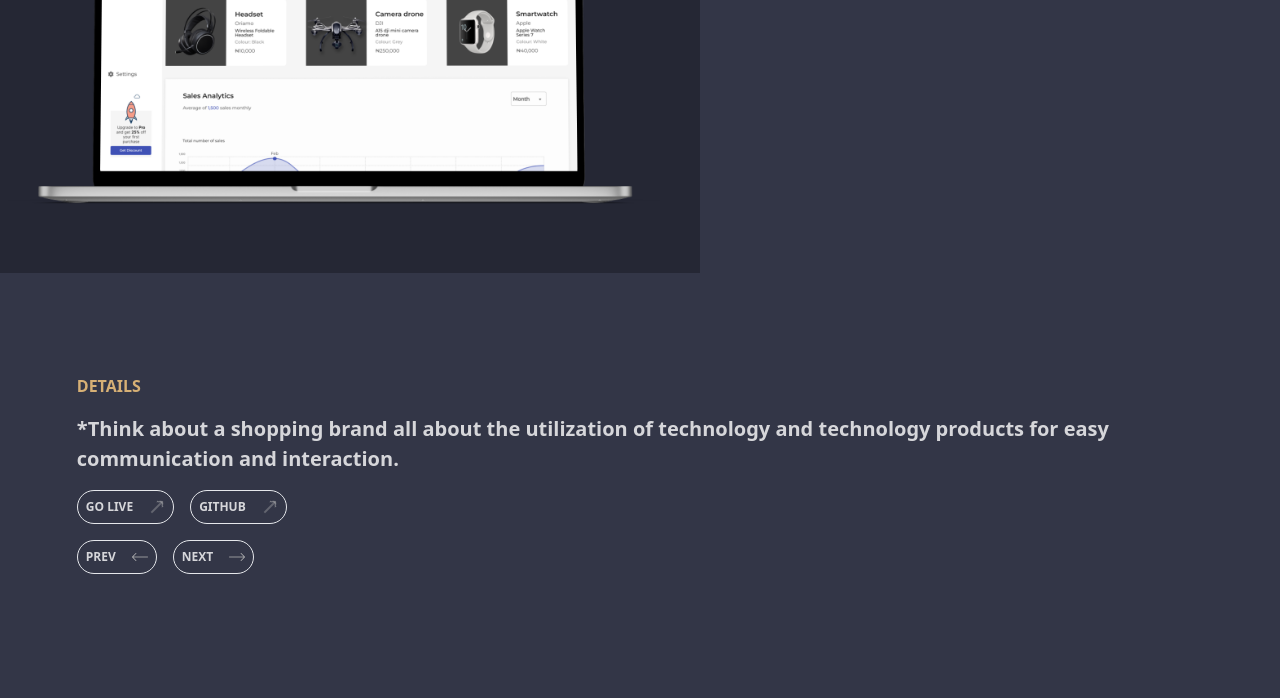
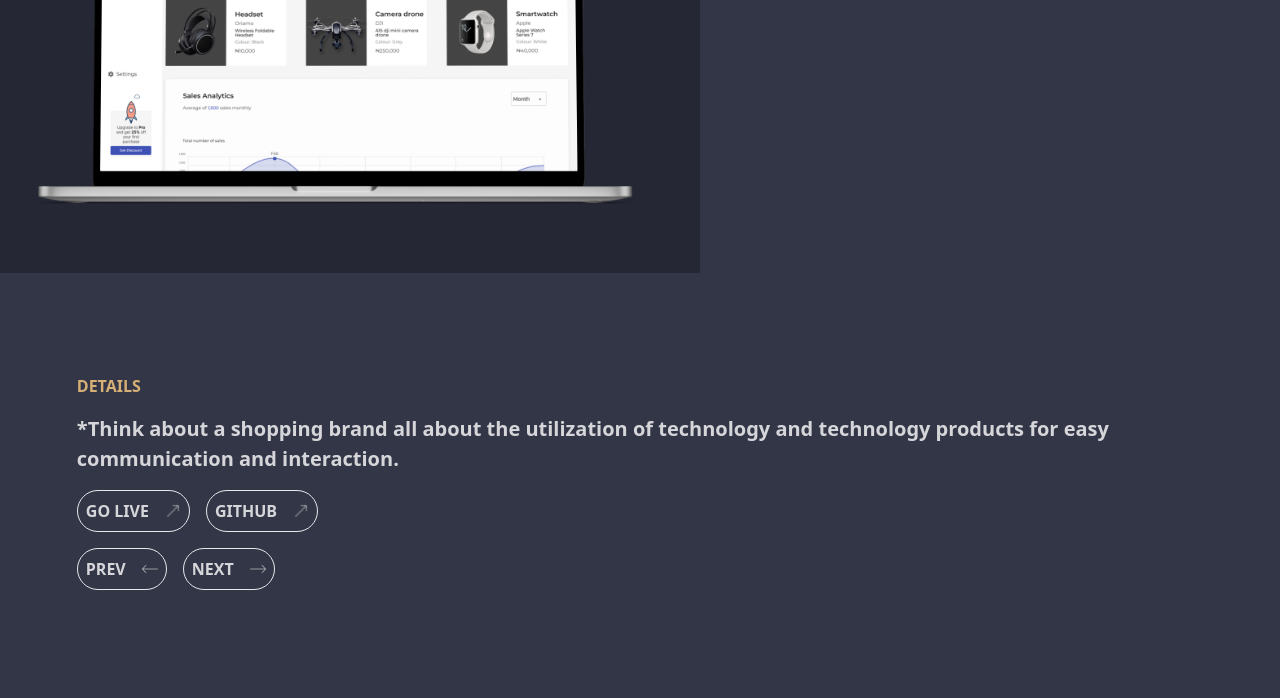
Before and after one commit to deelaurence/portfolio, a website: page kodetech.html in a window 1280 px wide. Shown: the part 1429-2127 px from the top of the page. Drawn offline with Linux system fonts and the light colour scheme.

Commit message:
kodetech

```diff
--- a/kodetech.html
+++ b/kodetech.html
@@ -47,12 +47,12 @@
         <p class="mt-4 text-[20px] text-blockquote font-semibold">
             *Think about a shopping brand all about the utilization of technology and technology products for easy communication and interaction.
         </p>
-        <div class="flex text-blockquote text-xs gap-4">
+        <div class="flex text-blockquote  gap-4">
             <h3 class="border flex items-center w-fit p-2 font-semibold rounded-[30px] mt-4 ">GO LIVE <img class="grayscale-[100%] ml-4 -rotate-45 h-4" src="images/Portfolioimg/right-arrow.png" alt="" srcset=""></h3>
             <h3 class="border flex items-center w-fit p-2 font-semibold rounded-[30px] mt-4 ">GITHUB <img class="grayscale-[100%] ml-4 -rotate-45 h-4" src="images/Portfolioimg/right-arrow.png" alt="" srcset=""></h3>
 
         </div>
-        <div class="flex text-xs text-blockquote gap-4">
+        <div class="flex  text-blockquote gap-4">
             <h3 class="border flex items-center w-fit p-2 font-semibold rounded-[30px] mt-4 ">PREV <img class="grayscale-[100%] ml-4 rotate-180 h-4" src="images/Portfolioimg/right-arrow.png" alt="" srcset=""></h3>
             <h3 class="border flex items-center w-fit p-2 font-semibold rounded-[30px] mt-4 ">NEXT <img class="grayscale-[100%] ml-4  h-4" src="images/Portfolioimg/right-arrow.png" alt="" srcset=""></h3>
 
--- a/projects.css
+++ b/projects.css
@@ -1,4 +1,5 @@
 * {
-    /* transition: .5s; */
+    transition: .5s;
+    overflow-x: hidden;
     /* border: solid 1px white; */
 }
```
